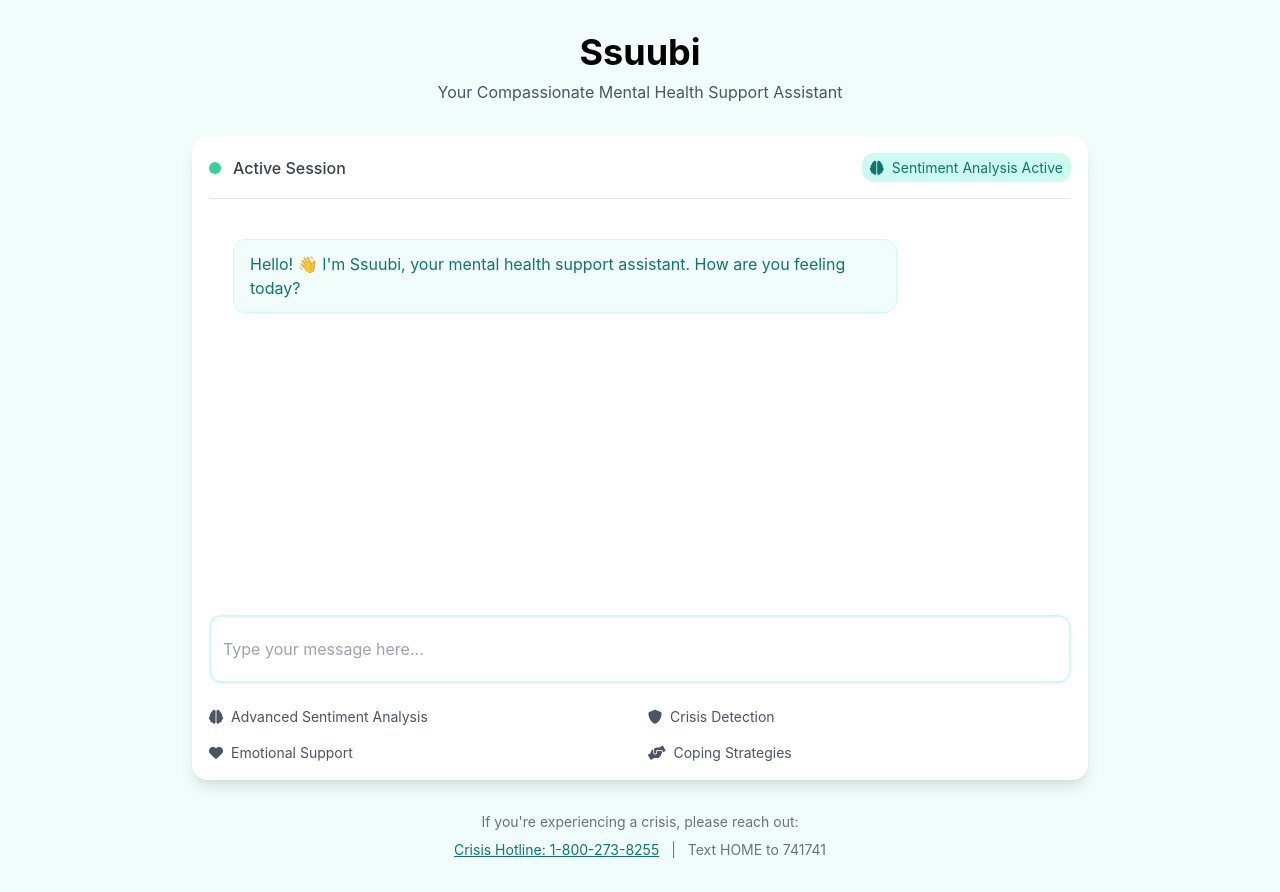
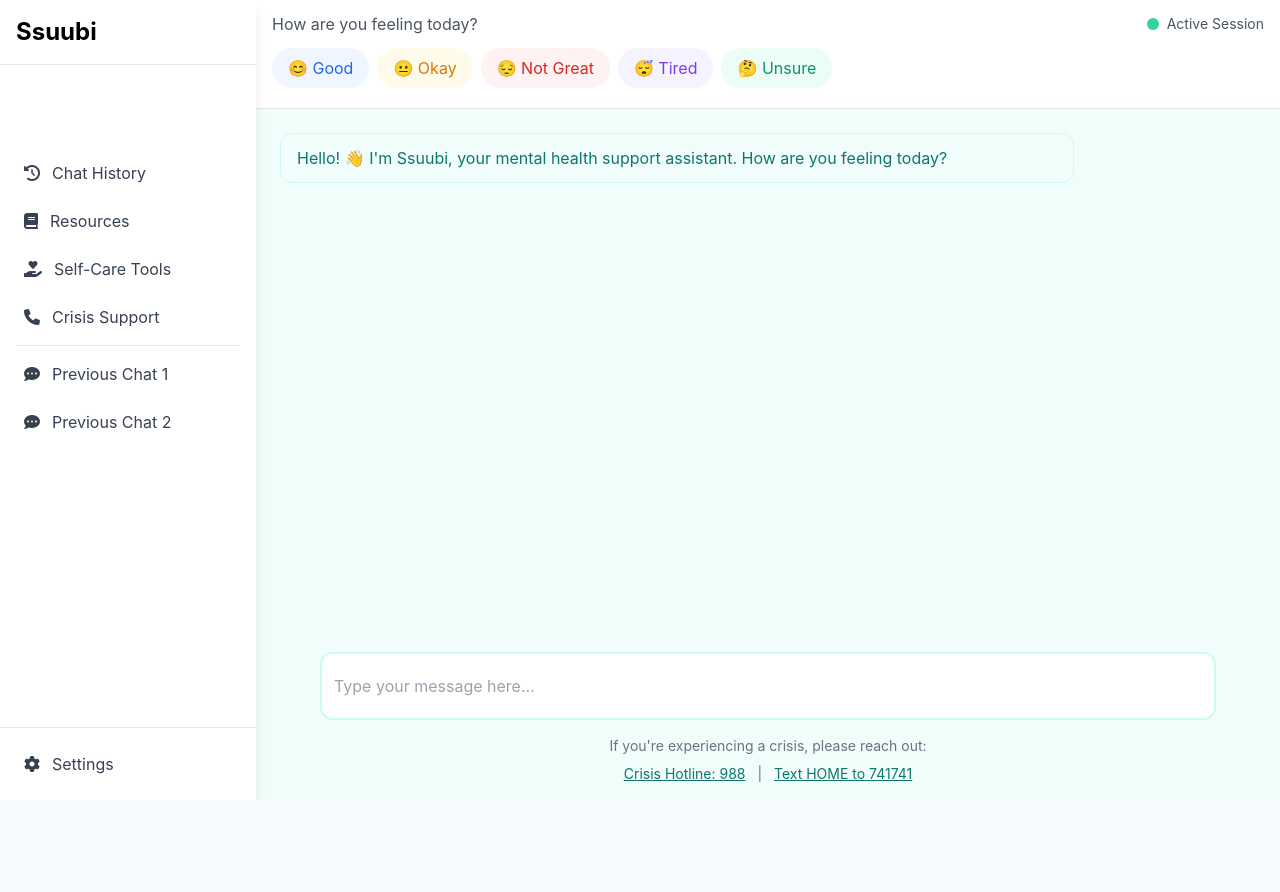
Before and after one commit to jjingofarouk/ssuubi-mental-health-bot, a Flask app: page / in a window 1280 px wide. After the commit the page ends 800 px from the top, so only its background shows below. Run offline with Flask 3, Linux system fonts and the light colour scheme.

Commit message:
Update index.html

```diff
--- a/app/templates/index.html
+++ b/app/templates/index.html
@@ -1,4 +1,3 @@
-
 <!DOCTYPE html>
 <html lang="en">
 <head>
@@ -9,10 +8,10 @@
     <link href="https://cdnjs.cloudflare.com/ajax/libs/font-awesome/6.0.0/css/all.min.css" rel="stylesheet">
     <style>
         :root {
-            --primary-color: #14b8a6; /* Teal */
-            --secondary-color: #0d9488; /* Darker teal */
-            --accent-color: #0f766e; /* Even darker teal */
-            --background-color: #f0fdfa; /* Light teal background */
+            --primary-color: #14b8a6;
+            --secondary-color: #0d9488;
+            --accent-color: #0f766e;
+            --background-color: #f0fdfa;
         }
 
         body {
@@ -41,9 +40,9 @@
         }
 
         .bot {
-            background-color: #f0fdfa; /* Light teal background for bot messages */
-            color: #0f766e; /* Dark teal text */
-            border: 1px solid #ccfbf1; /* Light teal border */
+            background-color: #f0fdfa;
+            color: #0f766e;
+            border: 1px solid #ccfbf1;
         }
 
         @keyframes fadeIn {
@@ -60,7 +59,7 @@
         .typing-dot {
             width: 6px;
             height: 6px;
-            background: #0d9488; /* Teal dots */
+            background: #0d9488;
             border-radius: 50%;
             animation: typing 1.4s infinite;
         }
@@ -83,62 +82,151 @@
             color: var(--secondary-color);
         }
 
-        .mood-indicator {
-            padding: 4px 8px;
-            border-radius: 12px;
-            font-size: 0.875rem;
-            display: inline-flex;
-            align-items: center;
-            gap: 4px;
-            background-color: #ccfbf1; /* Light teal background */
-            color: #0f766e; /* Dark teal text */
-        }
-
         .input-container {
             background: white;
-            border: 2px solid #ccfbf1; /* Light teal border */
+            border: 2px solid #ccfbf1;
             transition: border-color 0.2s;
         }
 
         .input-container:focus-within {
             border-color: var(--primary-color);
         }
+
+        .sidebar {
+            transition: transform 0.3s ease-in-out;
+        }
+
+        .sidebar-overlay {
+            background-color: rgba(0, 0, 0, 0.3);
+            transition: opacity 0.2s ease-in-out;
+        }
+
+        @media (max-width: 768px) {
+            .sidebar {
+                transform: translateX(-100%);
+            }
+            .sidebar.active {
+                transform: translateX(0);
+            }
+        }
+
+        .nav-item {
+            transition: all 0.2s;
+        }
+
+        .nav-item:hover {
+            background-color: rgba(20, 184, 166, 0.1);
+        }
+
+        .mood-button {
+            transition: all 0.2s ease;
+        }
+
+        .mood-button:hover {
+            transform: translateY(-2px);
+        }
     </style>
 </head>
 <body class="min-h-screen bg-gradient-to-br from-teal-50 to-teal-100">
-    <div class="container mx-auto px-4 py-8">
-        <!-- Header -->
-        <header class="text-center mb-8">
-            <h1 class="text-4xl font-bold text-teal-600 mb-2">Ssuubi</h1>
-            <p class="text-gray-600">Your Compassionate Mental Health Support Assistant</p>
-        </header>
+    <!-- Sidebar Overlay -->
+    <div id="overlay" class="sidebar-overlay fixed inset-0 z-30 hidden"></div>
 
-        <!-- Main Chat Interface -->
-        <div class="max-w-4xl mx-auto">
-            <div class="chat-container rounded-2xl shadow-lg p-4">
-                <!-- Chat Header -->
-                <div class="border-b pb-4 mb-4">
+    <!-- Mobile Menu Button -->
+    <button id="mobile-menu" class="md:hidden fixed top-4 left-4 z-50 bg-teal-600 text-white p-2 rounded-lg">
+        <i class="fas fa-bars"></i>
+    </button>
+
+    <div class="flex h-screen">
+        <!-- Sidebar -->
+        <aside id="sidebar" class="sidebar bg-white w-64 h-screen fixed md:relative shadow-lg z-40 overflow-y-auto">
+            <div class="p-4 border-b">
                 <div class="flex items-center justify-between">
-                        <div class="flex items-center gap-3">
-                            <div class="w-3 h-3 bg-green-400 rounded-full"></div>
-                            <span class="font-medium text-gray-700">Active Session</span>
-                        </div>
-                        <div class="mood-indicator">
-                            <i class="fas fa-brain text-teal-600"></i>
-                            <span class="ml-1">Sentiment Analysis Active</span>
-                        </div>
+                    <h1 class="text-2xl font-bold text-teal-600">Ssuubi</h1>
+                    <button id="close-sidebar" class="md:hidden text-gray-500 hover:text-gray-700">
+                        <i class="fas fa-times"></i>
+                    </button>
                 </div>
             </div>
 
+            <!-- New Chat Button -->
+            <div class="p-4">
+                <button class="w-full bg-teal-600 text-white rounded-lg py-2 px-4 flex items-center justify-center gap-2 hover:bg-teal-700 transition-colors">
+                    <i class="fas fa-plus"></i>
+                    New Chat
+                </button>
+            </div>
+
+            <!-- Navigation Items -->
+            <nav class="p-4">
+                <div class="space-y-2">
+                    <a href="#" class="nav-item flex items-center gap-3 text-gray-700 p-2 rounded-lg">
+                        <i class="fas fa-history"></i>
+                        <span>Chat History</span>
+                    </a>
+                    <a href="#" class="nav-item flex items-center gap-3 text-gray-700 p-2 rounded-lg">
+                        <i class="fas fa-book"></i>
+                        <span>Resources</span>
+                    </a>
+                    <a href="#" class="nav-item flex items-center gap-3 text-gray-700 p-2 rounded-lg">
+                        <i class="fas fa-hand-holding-heart"></i>
+                        <span>Self-Care Tools</span>
+                    </a>
+                    <a href="#" class="nav-item flex items-center gap-3 text-gray-700 p-2 rounded-lg">
+                        <i class="fas fa-phone"></i>
+                        <span>Crisis Support</span>
+                    </a>
+                    <div class="border-t my-4"></div>
+                    <a href="#" class="nav-item flex items-center gap-3 text-gray-700 p-2 rounded-lg">
+                        <i class="fas fa-comment-dots"></i>
+                        <span>Previous Chat 1</span>
+                    </a>
+                    <a href="#" class="nav-item flex items-center gap-3 text-gray-700 p-2 rounded-lg">
+                        <i class="fas fa-comment-dots"></i>
+                        <span>Previous Chat 2</span>
+                    </a>
+                </div>
+            </nav>
+
+            <!-- Settings Section -->
+            <div class="absolute bottom-0 left-0 right-0 p-4 border-t bg-white">
+                <a href="#" class="nav-item flex items-center gap-3 text-gray-700 p-2 rounded-lg">
+                    <i class="fas fa-cog"></i>
+                    <span>Settings</span>
+                </a>
+            </div>
+        </aside>
+
+        <!-- Main Content -->
+        <main class="flex-1 flex flex-col h-screen overflow-hidden md:ml-0">
+            <!-- Mood Check -->
+            <div class="bg-white border-b px-4 py-3">
+                <div class="flex items-center justify-between mb-3">
+                    <p class="text-gray-600">How are you feeling today?</p>
+                    <div class="flex items-center gap-2">
+                        <div class="w-3 h-3 bg-green-400 rounded-full"></div>
+                        <span class="text-sm text-gray-600">Active Session</span>
+                    </div>
+                </div>
+                <div class="flex gap-2 overflow-x-auto pb-2">
+                    <button class="mood-button px-4 py-2 bg-blue-50 text-blue-600 rounded-full hover:bg-blue-100">😊 Good</button>
+                    <button class="mood-button px-4 py-2 bg-yellow-50 text-yellow-600 rounded-full hover:bg-yellow-100">😐 Okay</button>
+                    <button class="mood-button px-4 py-2 bg-red-50 text-red-600 rounded-full hover:bg-red-100">😔 Not Great</button>
+                    <button class="mood-button px-4 py-2 bg-purple-50 text-purple-600 rounded-full hover:bg-purple-100">😴 Tired</button>
+                    <button class="mood-button px-4 py-2 bg-green-50 text-green-600 rounded-full hover:bg-green-100">🤔 Unsure</button>
+                </div>
+            </div>
+
+            <!-- Chat Interface -->
+            <div class="flex-1 overflow-hidden flex flex-col p-4">
                 <!-- Chat Messages -->
-                <div id="chat-box" class="h-96 overflow-y-auto mb-4 p-4">
+                <div id="chat-box" class="flex-1 overflow-y-auto mb-4">
                     <div class="message bot">
                         Hello! 👋 I'm Ssuubi, your mental health support assistant. How are you feeling today?
                     </div>
                 </div>
 
                 <!-- Input Area -->
-                <div class="input-container rounded-xl p-3">
+                <div class="input-container rounded-xl p-3 mx-auto max-w-4xl w-full">
                     <div class="flex items-center gap-3">
                         <input
                             id="user-input"
@@ -155,43 +243,47 @@
                     </div>
                 </div>
 
-                <!-- Features List -->
-                <div class="mt-6 grid grid-cols-2 gap-4 text-sm text-gray-600">
-                    <div class="flex items-center gap-2">
-                        <i class="fas fa-brain text-teal-600"></i>
-                        <span>Advanced Sentiment Analysis</span>
-                    </div>
-                    <div class="flex items-center gap-2">
-                        <i class="fas fa-shield-alt text-teal-600"></i>
-                        <span>Crisis Detection</span>
-                    </div>
-                    <div class="flex items-center gap-2">
-                        <i class="fas fa-heart text-teal-600"></i>
-                        <span>Emotional Support</span>
-                    </div>
-                    <div class="flex items-center gap-2">
-                        <i class="fas fa-hands-helping text-teal-600"></i>
-                        <span>Coping Strategies</span>
-                    </div>
-                </div>
-            </div>
-
                 <!-- Footer -->
-            <footer class="text-center mt-8 text-sm text-gray-500">
+                <footer class="text-center mt-4 text-sm text-gray-500">
                     <p>If you're experiencing a crisis, please reach out:</p>
                     <p class="mt-2">
-                    <a href="tel:1-800-273-8255" class="resource-link">Crisis Hotline: 1-800-273-8255</a>
+                        <a href="tel:988" class="resource-link">Crisis Hotline: 988</a>
                         <span class="mx-2">|</span>
-                    <span>Text HOME to 741741</span>
+                        <a href="#" class="resource-link">Text HOME to 741741</a>
                     </p>
                 </footer>
             </div>
+        </main>
     </div>
 
     <script>
         const chatBox = document.getElementById('chat-box');
         const userInput = document.getElementById('user-input');
         const sendBtn = document.getElementById('send-btn');
+        const mobileMenu = document.getElementById('mobile-menu');
+        const closeSidebarBtn = document.getElementById('close-sidebar');
+        const sidebar = document.getElementById('sidebar');
+        const overlay = document.getElementById('overlay');
+
+        function toggleSidebar() {
+            sidebar.classList.toggle('active');
+            overlay.classList.toggle('hidden');
+        }
+
+        // Mobile menu handlers
+        mobileMenu.addEventListener('click', toggleSidebar);
+        closeSidebarBtn.addEventListener('click', toggleSidebar);
+        overlay.addEventListener('click', toggleSidebar);
+
+        // Close sidebar when clicking outside on mobile
+        document.addEventListener('click', (e) => {
+            if (window.innerWidth <= 768 &&
+                !sidebar.contains(e.target) &&
+                !mobileMenu.contains(e.target)) {
+                sidebar.classList.remove('active');
+                overlay.classList.add('hidden');
+            }
+        });
 
         function addMessage(sender, message) {
             const messageElement = document.createElement('div');
@@ -205,11 +297,9 @@
             const message = userInput.value.trim();
             if (!message) return;
 
-            // Add user message
             addMessage('user', message);
             userInput.value = '';
 
-            // Show typing indicator
             const typingIndicator = document.createElement('div');
             typingIndicator.classList.add('message', 'bot');
             typingIndicator.innerHTML = `
@@ -234,11 +324,7 @@
                 });
 
                 const data = await response.json();
-
-                // Remove typing indicator
                 chatBox.removeChild(typingIndicator);
-
-                // Add bot response
                 addMessage('bot', data.message);
 
             } catch (error) {
@@ -254,6 +340,14 @@
                 handleUserInput();
             }
         });
+
+        // Handle mood buttons
+        document.querySelectorAll('.mood-button').forEach(button => {
+            button.addEventListener('click', () => {
+                const mood = button.textContent.split(' ')[1];
+                addMessage('bot', `Thank you for sharing that you're feeling ${mood}. Would you like to talk about it?`);
+            });
+        });
     </script>
 </body>
 </html>
```
Lines whose indentation alone changed are shown as unchanged.
